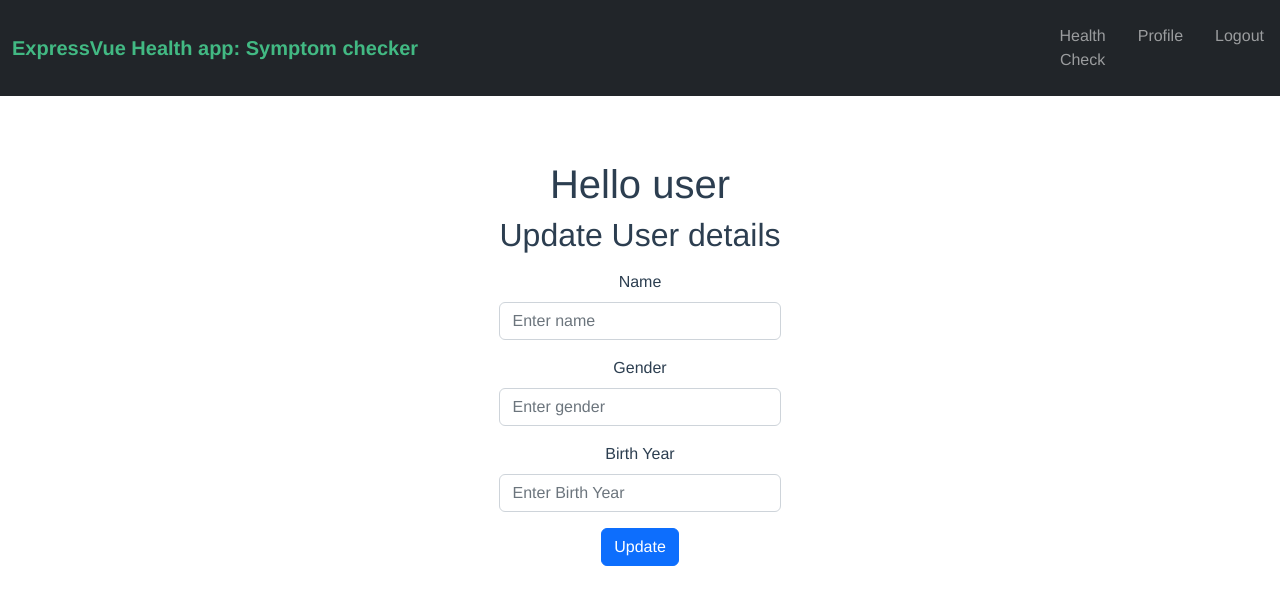
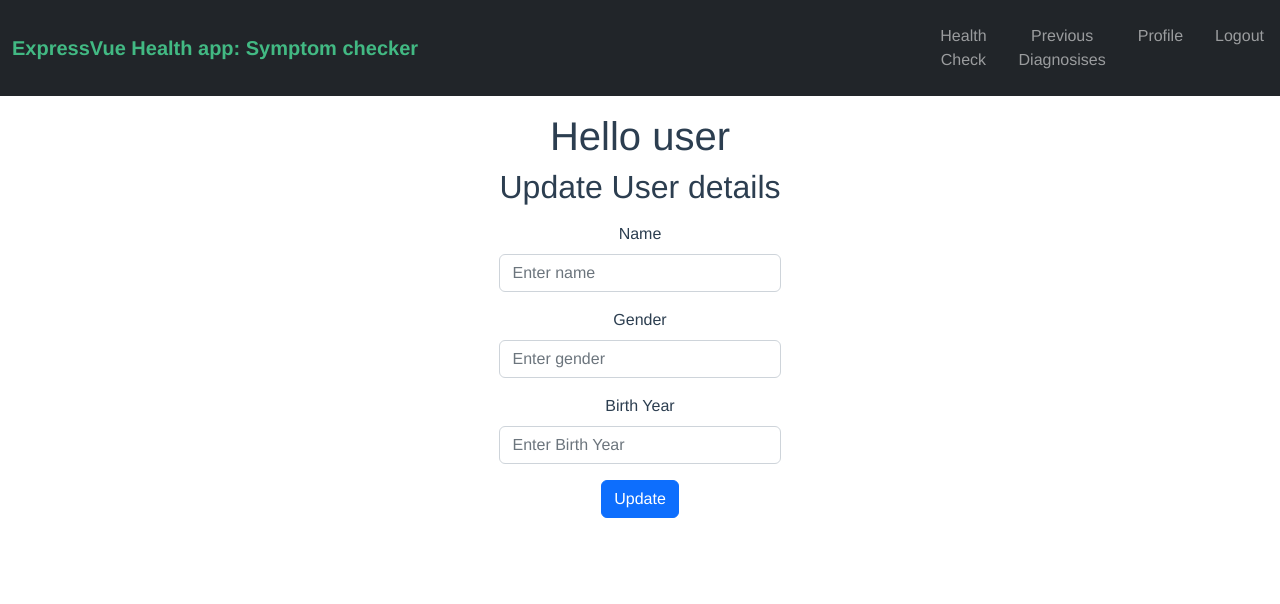
Before and after one commit to ismatfarjana/symptom-checkers-client, a Vue app: page / in a window 1280 px wide. Shown: the top 604 px of the page. Built offline with nearby package versions, Linux system fonts and the light colour scheme; sample sign-in values are in the browser's storage.

Commit message:
add new route for previous diagnosis

```diff
--- a/src/App.vue
+++ b/src/App.vue
@@ -32,6 +32,12 @@
           <li class="nav-link">
             <router-link to="/healthCheck" class="nav-link"
               >Health Check</router-link
+            >
+          </li>
+
+          <li class="nav-link">
+            <router-link to="/previousDiagnosises" class="nav-link"
+              >Previous Diagnosises</router-link
             >
           </li>
 
@@ -95,7 +101,8 @@ nav a.router-link-exact-active {
   flex-direction: column;
   align-items: center;
   justify-content: space-between;
-  padding-top: 4rem;
+  padding: 1rem 0 2rem 0;
+  margin-bottom: 7rem;
 }
 
 .items-container {
@@ -130,4 +137,28 @@ nav a.router-link-exact-active {
 .item-button:focus {
   background-color: #056e86;
 }
+
+.alert-text {
+  color: red;
+}
+
+.box {
+  display: flex;
+  flex-wrap: wrap;
+  margin-bottom: 10px;
+}
+.box > * {
+  flex: 1 1 260px;
+  background-color: rgb(182, 250, 227);
+  margin: 5px;
+  padding: 10px 0;
+}
+
+.symptom-button {
+  border: 0;
+}
+.symptom-button:hover {
+  background-color: #056e86;
+  color: whitesmoke;
+}
 </style>
```
